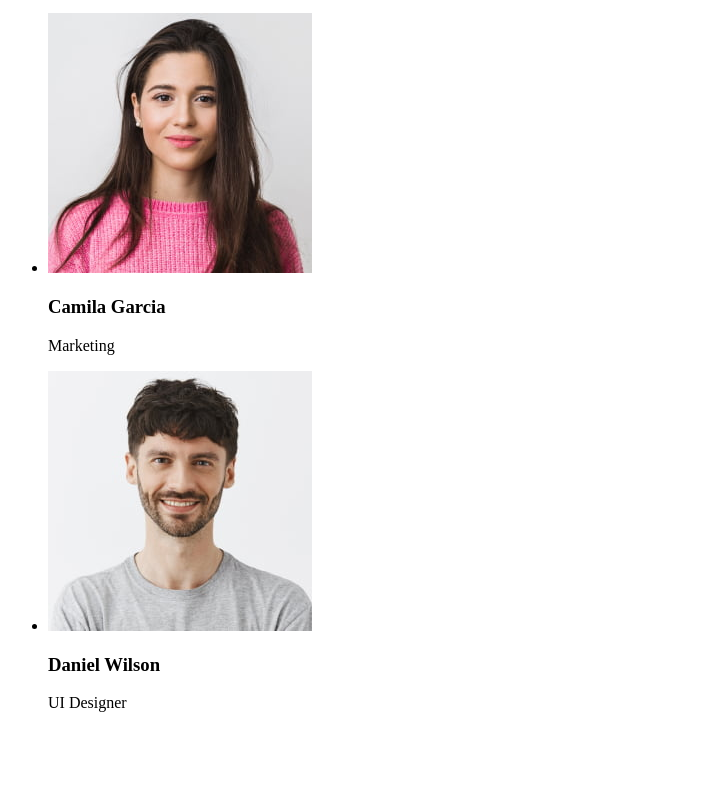
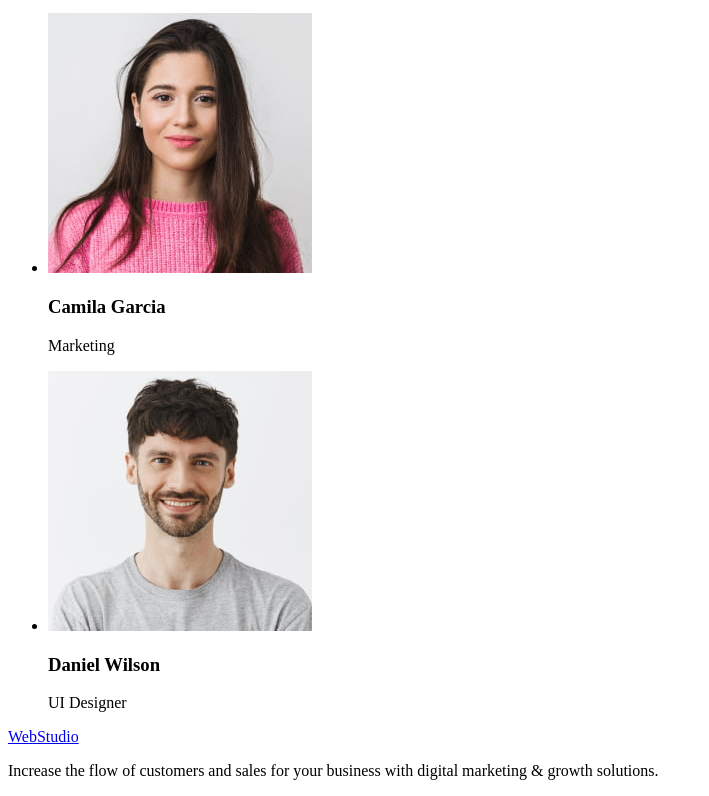
Before and after one commit to prafessor/goit-markup-hw-01, a plain HTML site: page index.html in a window 1280 px wide. Shown: the part 1362-2158 px from the top of the page, without its empty margins (0-709 px from the left). Before the commit the page ends 2090 px from the top, so only its background shows below. Drawn offline with Linux system fonts and the light colour scheme.

Commit message:
add markup footer

```diff
--- a/index.html
+++ b/index.html
@@ -106,7 +106,12 @@
         </section>
     </main>
 
-    <footer></footer>
+    <footer>
+        <a href="./index.html">WebStudio</a>
+        <p>
+            Increase the flow of customers and sales for your business with digital marketing & growth solutions.
+        </p>
+    </footer>
 
 </body>
 
```
